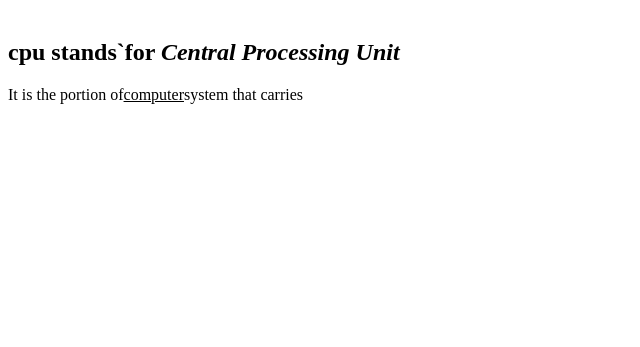
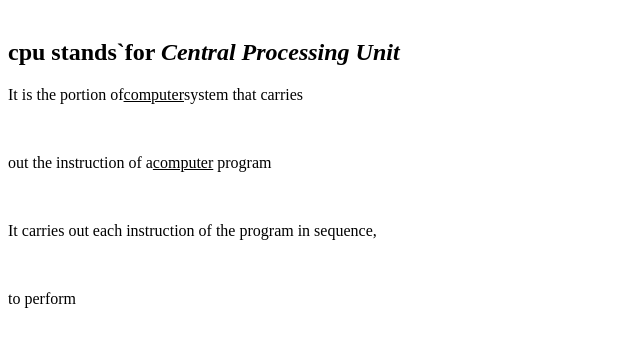
Before and after one commit to iamneo-production/cffbceabfccfcecadaeccdfffebaeceaec, a plain HTML site: page public/index.html in a window 1280 px wide. Shown: the part 79-426 px from the top of the page, without its empty margins (0-640 px from the left). Drawn offline with Linux system fonts and the light colour scheme.

Commit message:
Backup Commit

```diff
--- a/public/index.html
+++ b/public/index.html
@@ -11,7 +11,10 @@
 <h1>CPU</h1>
 <br>
 <h2>cpu stands`for <i>Central Processing Unit</i></h2>
-<p>It is the portion of<u>computer</u>system that carries </p></body><b></b>
+<p>It is the portion of<u>computer</u>system that carries </p></body><br>
+<p>out the instruction of a<u>computer</u> program</p><br>
+<p>It carries out each instruction of the program in sequence,</p><br>
+<p> to perform</p>
 
 </body>
 </html>
```
